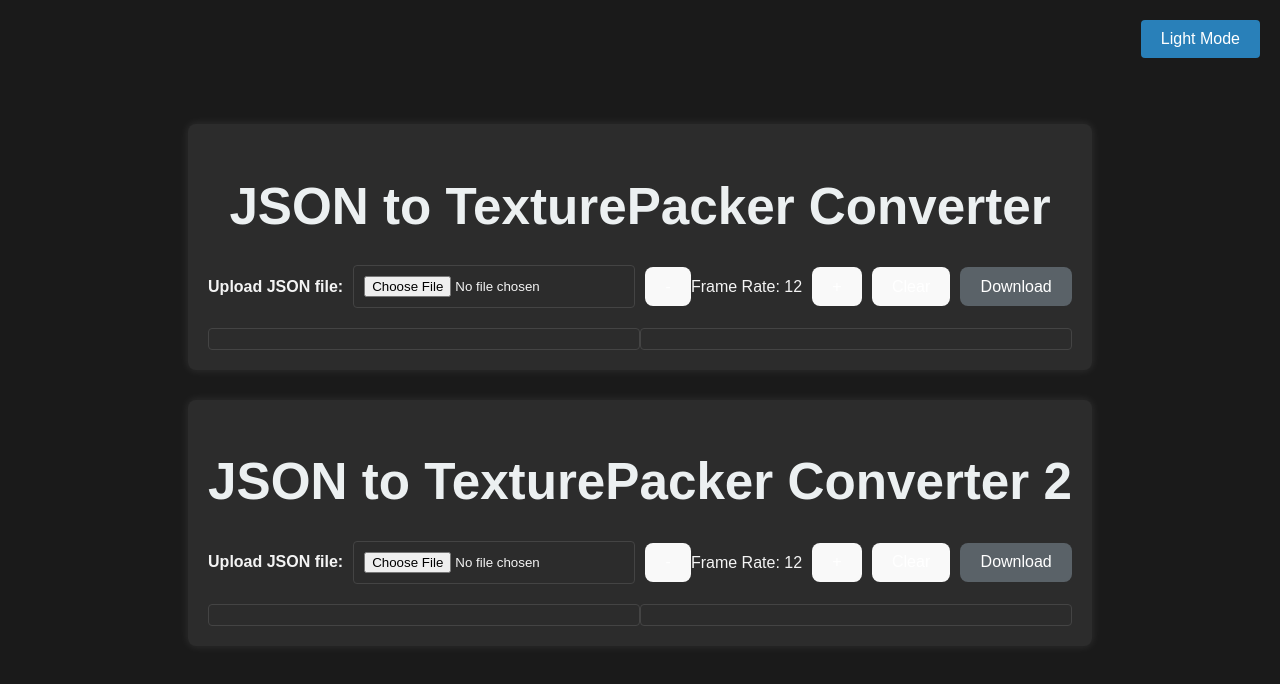
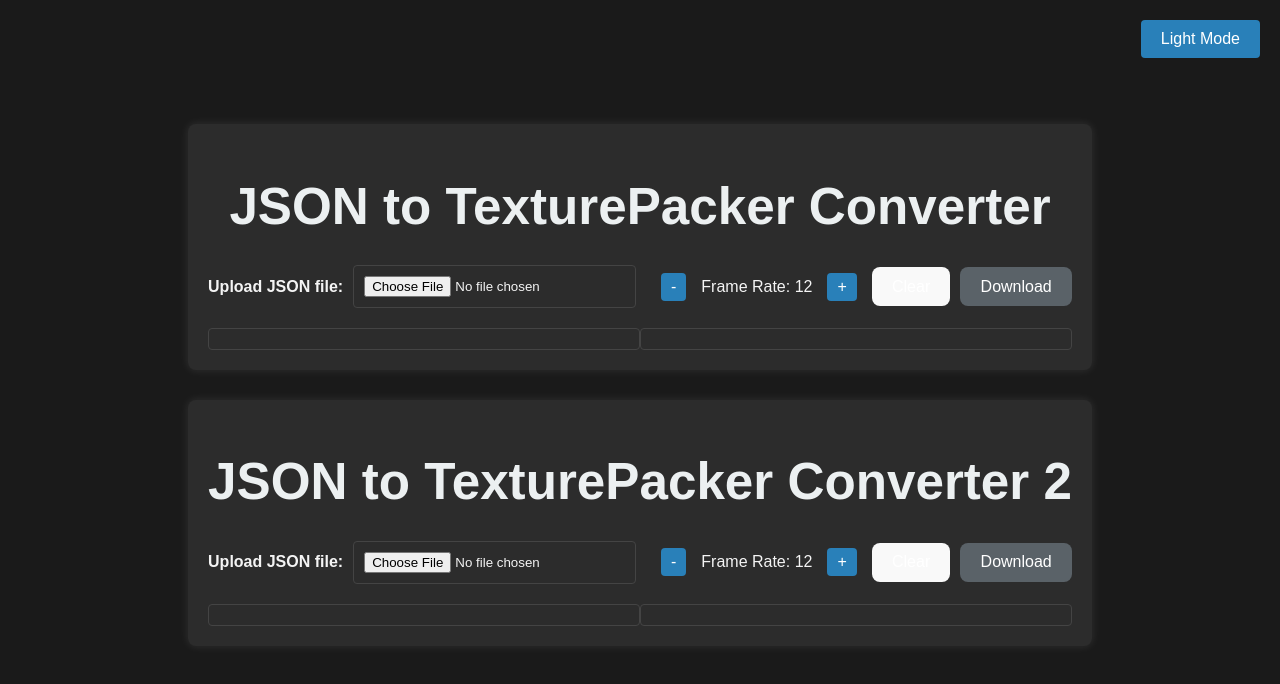
Before and after one commit to xmanhit/convertJSONSprite, a React (Vite) app: page / in a window 1280 px wide. Shown: the top 684 px of the page. Built offline with nearby package versions, Linux system fonts and the light colour scheme.

Commit message:
Update App.css

```diff
--- a/src/App.css
+++ b/src/App.css
@@ -180,6 +180,32 @@ button:focus,button:focus-visible {
     outline: 4px auto -webkit-focus-ring-color
 }
 
+.frame-rate-control {
+  display: flex;
+  align-items: center;
+  margin-left: 20px;
+}
+
+.frame-rate-control button {
+  background-color: var(--button-bg);
+  color: #fff;
+  border: none;
+  padding: 5px 10px;
+  margin: 0 5px;
+  border-radius: 4px;
+  cursor: pointer;
+  transition: background-color 0.3s ease;
+}
+
+.frame-rate-control button:hover {
+  background-color: var(--button-hover);
+}
+
+.frame-rate-control span {
+  margin: 0 10px;
+}
+
+
 @media (prefers-color-scheme: light) {
     :root {
         color:#213547;
```
